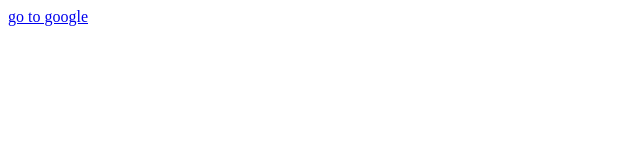
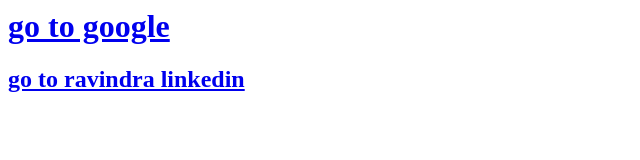
Before and after one commit to kothapalliravindra48-sudo/HTML-PROGRAMS, a plain HTML site: page hyperlink.html in a window 1280 px wide. Shown: the whole page, without its empty margins (0-640 px from the left). Drawn offline with Linux system fonts and the light colour scheme.

Commit message:
hyper link

```diff
--- a/hyperlink.html
+++ b/hyperlink.html
@@ -1 +1,7 @@
-<a href="http://www.google.com/"> go to google</a>
+<!DOCTYPE>
+<html>
+
+   <body>
+   <h1><a href="http://www.google.com/"> go to google</a></h1>
+   <h2><a href="https://www.linkedin.com/posts/ravindra-kothapalli-653ba834a_day6-activity-7370175260131946496-SUxn?utm_source=share&utm_medium=member_desktop&rcm=ACoAAFdix58BYwMu3dkqnCDNaiXx-BimC3nPGSY">go to ravindra linkedin</a></h2>
+</html>
```
